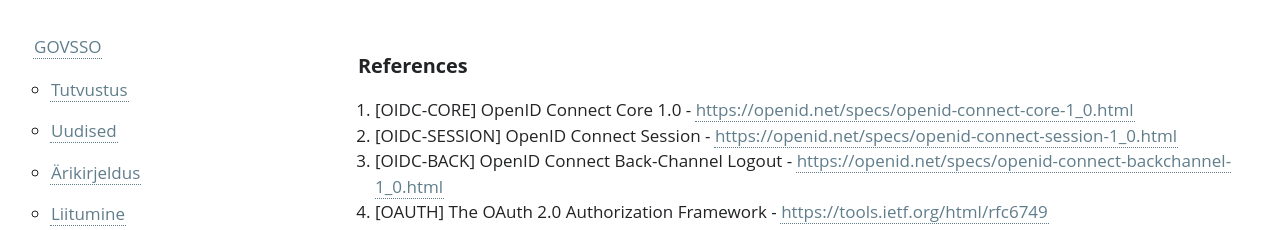
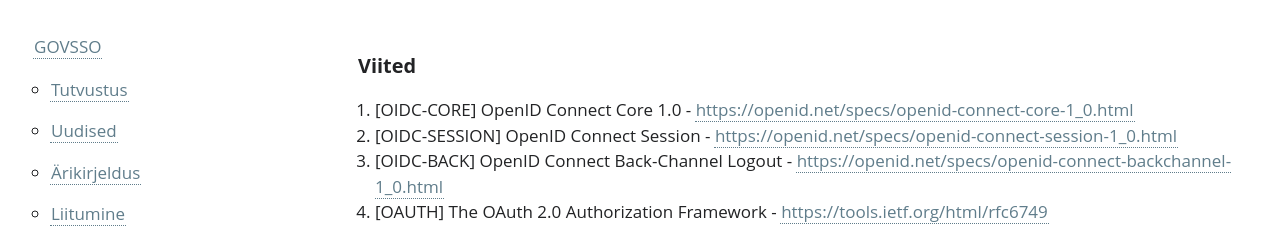
Before and after one commit to e-gov/GOVSSO, a Jekyll site: the page built from References.md, in a window 1280 px wide. Shown: the top 230 px of the page. Built offline with Jekyll 4.4.1, drawn with Linux system fonts in a browser that asks for light colours; our own code applies the rules of GitHub Pages for plain Markdown files.

Commit message:
Update References.md

```diff
--- a/References.md
+++ b/References.md
@@ -2,7 +2,7 @@
 permalink: References
 ---
 
-## References
+## Viited
 
 1. [OIDC-CORE] OpenID Connect Core 1.0 - [https://openid.net/specs/openid-connect-core-1_0.html](https://openid.net/specs/openid-connect-core-1_0.html)
 2. [OIDC-SESSION] OpenID Connect Session - [https://openid.net/specs/openid-connect-session-1_0.html](https://openid.net/specs/openid-connect-session-1_0.html)
```
